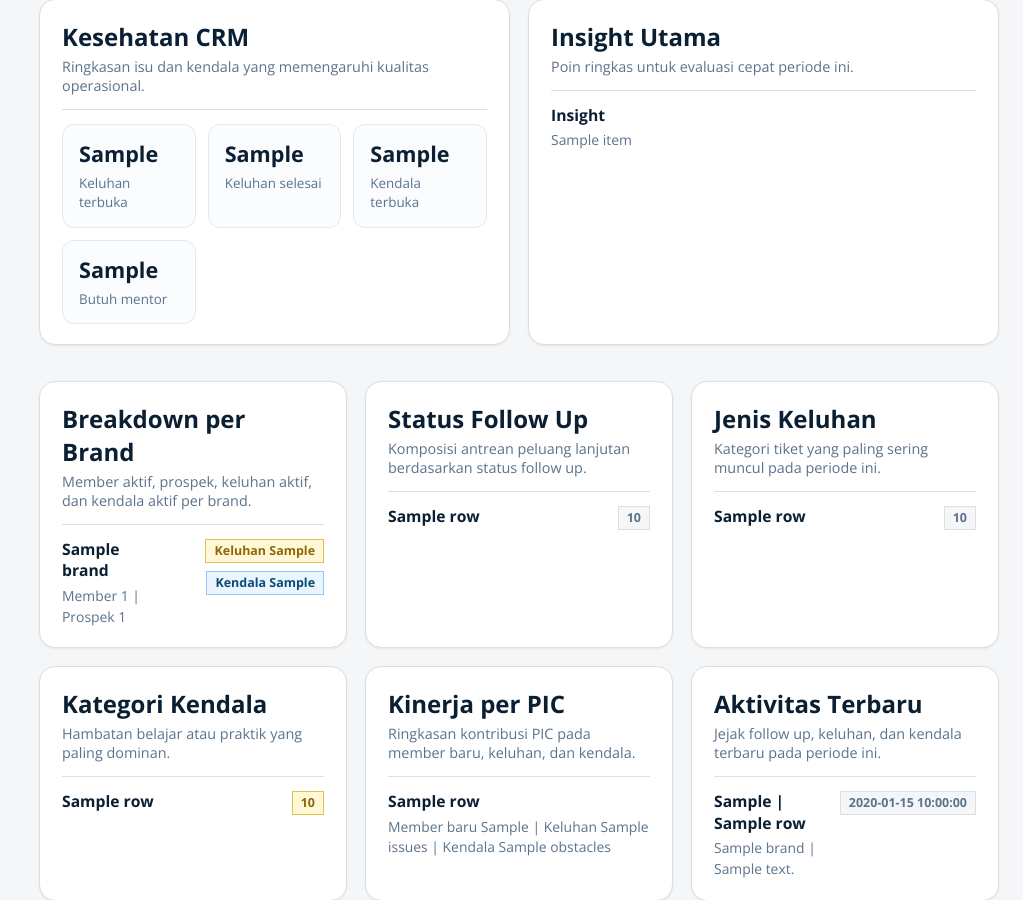
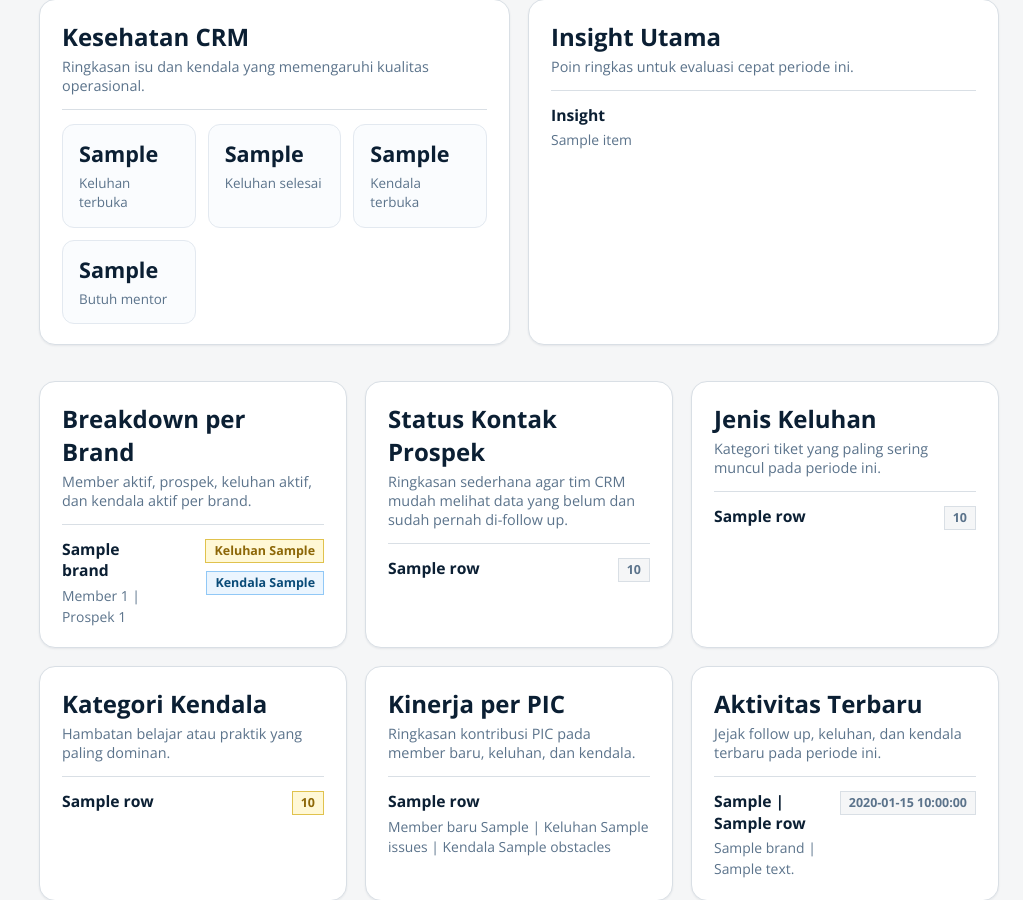
Before and after one commit to yasseralkhudairy77/crm_tower_project, a Flask app: template crm_tower/templates/reports.html in a window 1280 px wide. Shown: the part 669-1569 px from the top of the page, without its empty margins (257-1280 px from the left). Run offline with Flask 3, Linux system fonts and the light colour scheme; the template is opened without the code that fills it: most values are stand-ins (such as "Sample title", 1, 10 or a date in 2020); some web fonts are replaced.

Commit message:
Simplify prospect contact status reporting

```diff
--- a/crm_tower/templates/reports.html
+++ b/crm_tower/templates/reports.html
@@ -124,12 +124,12 @@
         <article class="panel dashboard-panel">
             <div class="list-report-bar">
                 <div>
-                    <h2>Status Follow Up</h2>
-                    <p>Komposisi antrean peluang lanjutan berdasarkan status follow up.</p>
+                    <h2>Status Kontak Prospek</h2>
+                    <p>Ringkasan sederhana agar tim CRM mudah melihat data yang belum dan sudah pernah di-follow up.</p>
                 </div>
             </div>
             <div class="dashboard-list">
-                {% for row in report_data.followup_status_breakdown %}
+                {% for row in report_data.followup_contact_breakdown %}
                     <div class="dashboard-list-item">
                         <div class="dashboard-list-main">
                             <strong>{{ row.label }}</strong>
@@ -139,7 +139,7 @@
                         </div>
                     </div>
                 {% else %}
-                    <p class="empty">Belum ada data status follow up.</p>
+                    <p class="empty">Belum ada data status kontak prospek.</p>
                 {% endfor %}
             </div>
         </article>
```
Also changed, not shown: crm_tower/services/reports.py (+19 -0 lines).
